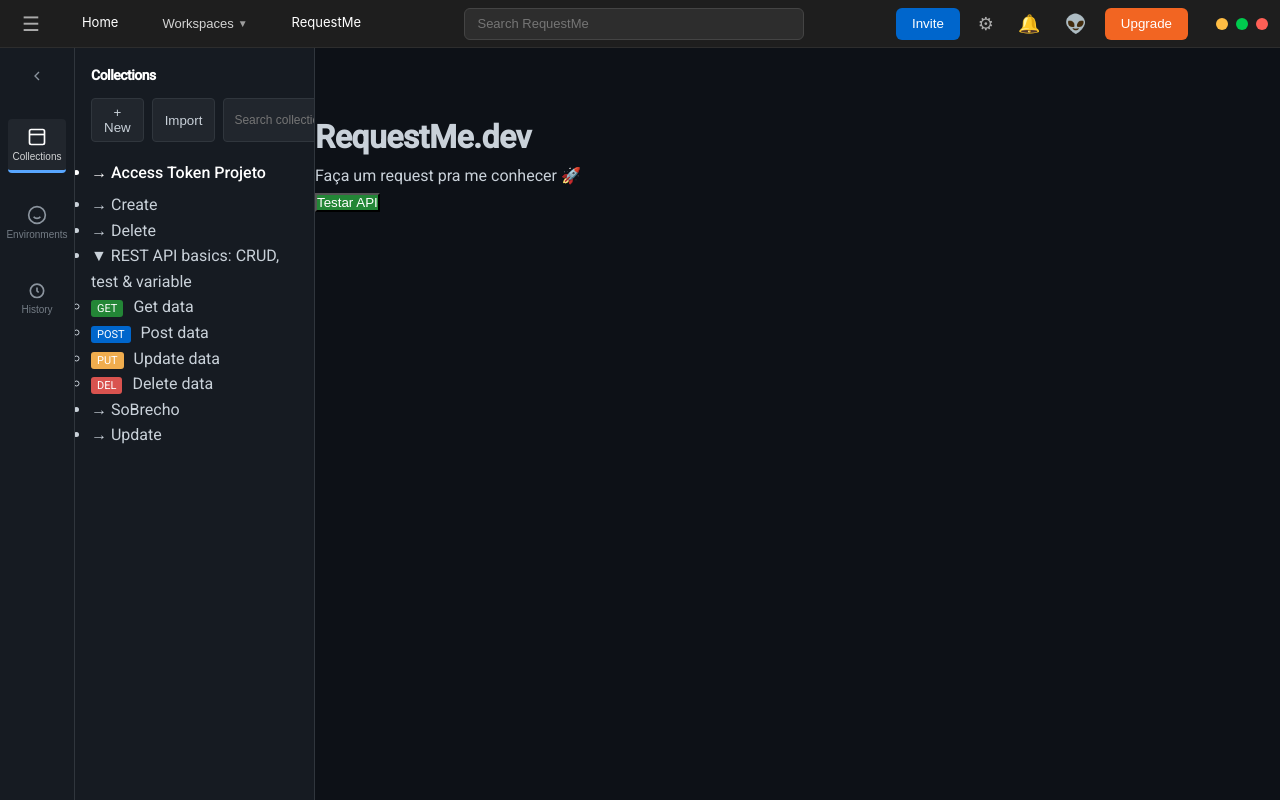
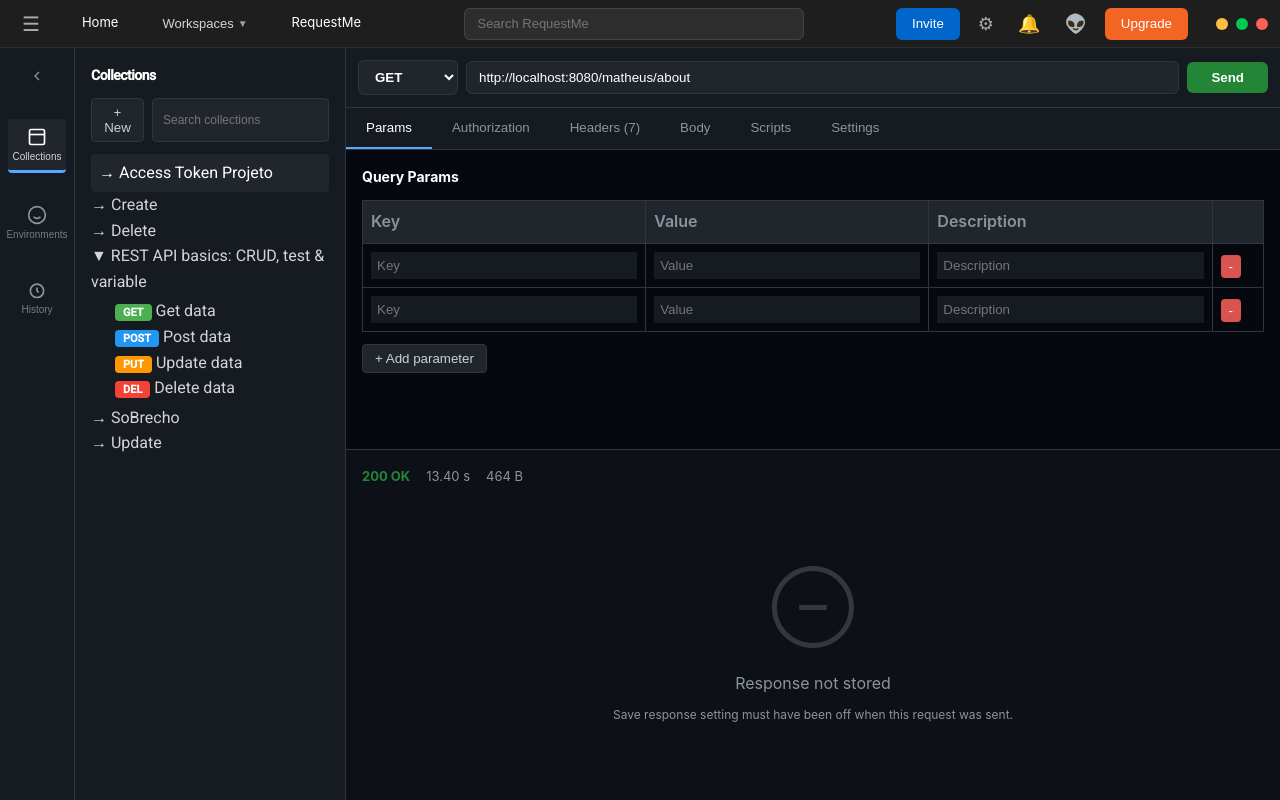
Before and after one commit to MatheusXavier7/RequestMe, an Angular app: page / in a window 1280 px wide. Built offline with nearby package versions, Linux system fonts and the light colour scheme.

Commit message:
secao requestme

```diff
--- a/src/app/core/services/mock-portfolio.service.ts
+++ b/src/app/core/services/mock-portfolio.service.ts
@@ -31,7 +31,6 @@ export class MockPortfolioService {
   ];
 
 
-  //Calcula idade exata.
   private getAge(): number {
   const birthDate = new Date(2005, 2, 25);
   const today = new Date();
--- a/src/app/layout/request-me/request-me.component.html
+++ b/src/app/layout/request-me/request-me.component.html
@@ -1,5 +1,68 @@
-<div class="container section">
-  <h1>RequestMe.dev</h1>
-  <p>Faça um request pra me conhecer 🚀</p>
-  <button style="background: var(--primary); color: white;">Testar API</button>
+<div class="request-container">
+  <div class="request-bar">
+    <select [(ngModel)]="selectedMethod" class="method-select">
+      <option *ngFor="let m of methods" [value]="m.value">{{ m.label }}</option>
+    </select>
+
+    <input type="text" [(ngModel)]="url" class="url-input" placeholder="http://localhost:8080/matheus/" />
+
+    <button class="send-btn" (click)="sendRequest()">Send</button>
+  </div>
+
+  <div class="tabs-bar">
+    <button
+      *ngFor="let tab of tabs"
+      class="tab-btn"
+      [class.active]="activeTab === tab"
+      (click)="selectTab(tab)">
+      {{ tab }}
+    </button>
+  </div>
+
+  <div class="tab-content">
+    <div *ngIf="activeTab === 'Params'" class="params-section">
+      <h4>Query Params</h4>
+      <table class="params-table">
+        <thead>
+          <tr>
+            <th>Key</th>
+            <th>Value</th>
+            <th>Description</th>
+            <th></th>
+          </tr>
+        </thead>
+        <tbody>
+          <tr *ngFor="let param of queryParams; let i = index">
+            <td><input [(ngModel)]="param.key" placeholder="Key" /></td>
+            <td><input [(ngModel)]="param.value" placeholder="Value" /></td>
+            <td><input [(ngModel)]="param.description" placeholder="Description" /></td>
+            <td><button class="remove-btn" (click)="queryParams.splice(i, 1)">-</button></td>
+          </tr>
+        </tbody>
+      </table>
+      <button class="add-param-btn" (click)="addParam()">+ Add parameter</button>
+    </div>
+
+    <div *ngIf="activeTab !== 'Params'" class="placeholder-tab">
+      <p>{{ activeTab }} section (coming soon)</p>
+    </div>
+  </div>
+
+  <div class="response-section">
+    <div class="response-header">
+      <span class="status success">{{ responseStatus }}</span>
+      <span class="time">{{ responseTime }}</span>
+      <span class="size">{{ responseSize }}</span>
+    </div>
+
+    <div *ngIf="!responseStored" class="no-response">
+      <div class="no-response-icon">⊖</div>
+      <p>Response not stored</p>
+      <p class="small">Save response setting must have been off when this request was sent.</p>
+    </div>
+
+    <div *ngIf="responseStored" class="response-body">
+      <p>Response body preview (JSON or text)</p>
+    </div>
+  </div>
 </div>
--- a/src/app/layout/request-me/request-me.component.scss
+++ b/src/app/layout/request-me/request-me.component.scss
@@ -1,3 +1,182 @@
 :host {
   flex: 1;
 }
+.request-container {
+  display: flex;
+  flex-direction: column;
+  height: 100%;
+  background: #05090f;
+  color: #c9d1d9;
+  font-family: -apple-system, BlinkMacSystemFont, 'Segoe UI', Roboto, sans-serif;
+}
+
+.request-bar {
+  display: flex;
+  align-items: center;
+  padding: 12px;
+  background: #161b22;
+  border-bottom: 1px solid #30363d;
+  gap: 8px;
+  flex-wrap: wrap;
+}
+
+.method-select {
+  background: #21262d;
+  border: 1px solid #30363d;
+  color: #fff;
+  padding: 8px 12px;
+  border-radius: 6px;
+  min-width: 100px;
+  font-weight: bold;
+}
+
+.url-input {
+  flex: 1;
+  min-width: 200px;
+  background: #21262d;
+  border: 1px solid #30363d;
+  color: #fff;
+  padding: 8px 12px;
+  border-radius: 6px;
+  outline: none;
+  &:focus { border-color: #58a6ff; box-shadow: 0 0 0 2px rgba(88,166,255,0.2); }
+}
+
+.send-btn {
+  background: #238636;
+  border: none;
+  color: white;
+  padding: 8px 24px;
+  border-radius: 6px;
+  font-weight: 600;
+  cursor: pointer;
+  &:hover { background: #2ea043; }
+}
+
+.tabs-bar {
+  display: flex;
+  background: #161b22;
+  border-bottom: 1px solid #30363d;
+  overflow-x: auto;
+}
+
+.tab-btn {
+  background: none;
+  border: none;
+  color: #8b949e;
+  padding: 12px 20px;
+  cursor: pointer;
+  border-bottom: 2px solid transparent;
+  white-space: nowrap;
+
+  &:hover { color: #fff; }
+  &.active {
+    color: #fff;
+    border-bottom: 2px solid #58a6ff;
+  }
+}
+
+.tab-content {
+  flex: 1;
+  padding: 16px;
+  overflow-y: auto;
+}
+
+.params-section h4 {
+  margin-bottom: 12px;
+  font-size: 14px;
+  color: #fff;
+}
+
+.params-table {
+  width: 100%;
+  border-collapse: collapse;
+  margin-top: 8px;
+
+  th, td {
+    padding: 8px;
+    border: 1px solid #30363d;
+    text-align: left;
+  }
+
+  th { background: #21262d; color: #8b949e; font-weight: 600; }
+  input { width: 100%; background: #161b22; border: none; color: #fff; padding: 6px; outline: none; }
+}
+
+.add-param-btn {
+  margin-top: 12px;
+  background: #21262d;
+  border: 1px solid #30363d;
+  color: #c9d1d9;
+  padding: 6px 12px;
+  border-radius: 4px;
+  cursor: pointer;
+  &:hover { background: #30363d; }
+}
+
+.remove-btn {
+  background: #d9534f;
+  border: none;
+  color: white;
+  padding: 4px 8px;
+  border-radius: 4px;
+  cursor: pointer;
+}
+
+.response-section {
+  border-top: 1px solid #30363d;
+  padding: 16px;
+  background: #0d1117;
+}
+
+.response-header {
+  display: flex;
+  gap: 16px;
+  margin-bottom: 12px;
+  font-size: 13px;
+  color: #8b949e;
+}
+
+.status.success {
+  color: #238636;
+  font-weight: bold;
+}
+
+.no-response {
+  text-align: center;
+  padding: 60px 0;
+  color: #8b949e;
+
+  .no-response-icon {
+    font-size: 60px;
+    margin-bottom: 16px;
+    opacity: 0.3;
+  }
+
+  .small {
+    font-size: 12px;
+    margin-top: 8px;
+  }
+}
+
+@media (max-width: 768px) {
+  .request-bar {
+    flex-direction: column;
+    align-items: stretch;
+    padding: 8px;
+  }
+
+  .method-select, .send-btn {
+    width: 100%;
+    margin-bottom: 8px;
+  }
+
+  .url-input {
+    width: 100%;
+  }
+
+  .tabs-bar {
+    overflow-x: auto;
+    white-space: nowrap;
+  }
+}
--- a/src/app/layout/request-me/request-me.component.ts
+++ b/src/app/layout/request-me/request-me.component.ts
@@ -1,13 +1,50 @@
 import { Component } from '@angular/core';
 import { CommonModule } from '@angular/common';
+import { FormsModule } from '@angular/forms';
 
 @Component({
   selector: 'app-request-me',
   standalone: true,
-  imports: [CommonModule],
+  imports: [CommonModule, FormsModule],
   templateUrl: './request-me.component.html',
   styleUrl: './request-me.component.scss'
 })
 export class RequestMeComponent {
+  methods = [
+    { value: 'GET', label: 'GET' },
+    { value: 'POST', label: 'POST' },
+    { value: 'PUT', label: 'PUT' },
+    { value: 'DELETE', label: 'DELETE' },
+    { value: 'PATCH', label: 'PATCH' }
+  ];
 
+  selectedMethod = 'GET';
+
+  url = 'http://localhost:8080/matheus/about';
+
+  tabs = ['Params', 'Authorization', 'Headers (7)', 'Body', 'Scripts', 'Settings'];
+
+  activeTab = 'Params';
+
+  responseStatus = '200 OK';
+  responseTime = '13.40 s';
+  responseSize = '464 B';
+  responseStored = false;
+
+  queryParams = [
+    { key: '', value: '', description: '' },
+    { key: '', value: '', description: '' }
+  ];
+
+  selectTab(tab: string) {
+    this.activeTab = tab;
+  }
+
+  addParam() {
+    this.queryParams.push({ key: '', value: '', description: '' });
+  }
+
+  sendRequest() {
+    console.log('Simulando send:', this.selectedMethod, this.url);
+  }
 }
--- a/src/app/layout/shared/components/left-sidebar/left-sidebar.component.html
+++ b/src/app/layout/shared/components/left-sidebar/left-sidebar.component.html
@@ -49,7 +49,6 @@
       <h3>Collections</h3>
       <div class="section-actions">
         <button>+ New</button>
-        <button>Import</button>
         <input type="text" placeholder="Search collections"/>
       </div>
       <ul>
--- a/src/app/layout/shared/components/left-sidebar/left-sidebar.component.scss
+++ b/src/app/layout/shared/components/left-sidebar/left-sidebar.component.scss
@@ -1,10 +1,10 @@
 .sidebar {
   display: flex;
   height: 100%;
-  top: 6vh;
-  left: 0;
-  z-index: 99;
-  transition: all 0.3s ease;
+  background: #161b22;
+  color: #d4d4d4;
+  transition: width 0.3s ease;
+  border-right: 1px solid #30363d;
 }
 
 .icon-bar {
@@ -26,7 +26,8 @@
   color: #8b949e;
   cursor: pointer;
   padding: 8px;
-  &:hover { color: #fff; }
+  border-radius: 4px;
+  &:hover { background: #21262d; color: #fff; }
 }
 
 .icon-btn {
@@ -40,6 +41,7 @@
   padding: 8px 0;
   width: 100%;
   cursor: pointer;
+  border-radius: 4px;
 
   svg { stroke: currentColor; }
 
@@ -50,27 +52,27 @@
     opacity: 0.8;
   }
 
-  &:hover,
-  &.active {
+  &:hover {
+    background: #21262d;
     color: #fff;
-    background: #21262d;
   }
 
   &.active {
-    border-bottom: 3px solid #58a6ff;
+    background: #21262d;
+    color: #fff;
+    border-bottom: 3px solid #58a6ff; // azul embaixo
   }
 }
 
 .content-area {
+  flex: 1; // cresce automaticamente
   width: 0;
-  overflow: hidden;
+  overflow-y: auto;
   background: #161b22;
-  border-right: 1px solid #30363d;
   transition: width 0.3s ease;
 
   .sidebar:not(.fully-collapsed) & {
-    width: 240px;
-    min-width: 240px;
+    width: 270px; // expande para caber bem o conteúdo
   }
 }
 
@@ -83,6 +85,9 @@
   font-weight: 600;
   margin-bottom: 12px;
   color: #fff;
+  display: flex;
+  align-items: center;
+  gap: 8px;
 }
 
 .section-actions {
@@ -97,10 +102,12 @@ button {
   color: #c9d1d9;
   padding: 6px 12px;
   border-radius: 4px;
-  cursor: default;
+  cursor: pointer;
+  &:hover { background: #30363d; }
 }
 
 input {
+  flex: 1;
   background: #21262d;
   border: 1px solid #30363d;
   color: #c9d1d9;
@@ -109,33 +116,72 @@ input {
   font-size: 12px;
 }
 
-.collection, .env-item, .history li {
-  padding: 6px 0;
-  cursor: default;
+ul {
+  list-style: none;
+  padding: 0;
+  margin: 0;
 }
 
-.collection.active {
-  color: #fff;
-  font-weight: 500;
+.collection {
+  padding: 6px 8px;
+  cursor: pointer;
+  border-radius: 4px;
+  display: flex;
+  align-items: center;
+  gap: 8px;
+
+  &:hover { background: #21262d; }
+
+  &.active {
+    background: #21262d;
+    color: #fff;
+  }
+
+  .arrow {
+    font-size: 10px;
+    color: #8b949e;
+    min-width: 10px;
+  }
+}
+
+.sub {
+  padding-left: 24px;
+  margin: 4px 0;
 }
 
 .method {
   font-size: 11px;
-  padding: 2px 6px;
-  border-radius: 3px;
-  margin-right: 6px;
+  padding: 2px 8px;
+  border-radius: 4px;
+  font-weight: bold;
+  min-width: 40px;
+  text-align: center;
   color: white;
 }
 
-.get { background: #238636; }
-.post { background: #0066cc; }
-.put { background: #f0ad4e; }
-.delete { background: #d9534f; }
+.get { background: #4caf50; } // verde vivo Insomnia-style
+.post { background: #2196f3; }
+.put { background: #ff9800; }
+.delete { background: #f44336; }
 
-.check { color: #238636; }
-.more { color: #8b949e; float: right; }
+.env-item {
+  padding: 6px 0;
+  font-weight: 500;
+  &.active { color: #fff; }
+}
+
+.variable {
+  display: flex;
+  justify-content: space-between;
+  padding: 6px 0;
+  font-size: 12px;
+  color: #8b949e;
+}
+
+.check { color: #4caf50; }
+.more { color: #8b949e; cursor: pointer; }
 
 @media (max-width: 768px) {
-  .icon-bar { width: 50px; }
-  .content-area:not(.fully-collapsed) { width: 200px; min-width: 200px; }
+  .icon-bar { width: 60px; }
+  .content-area:not(.fully-collapsed) { width: 220px; }
 }
```
Also changed, not shown: src/app/data/initialFolders.js (added, +51 -0 lines), src/app/core/services/sidebar.service.ts (added).
